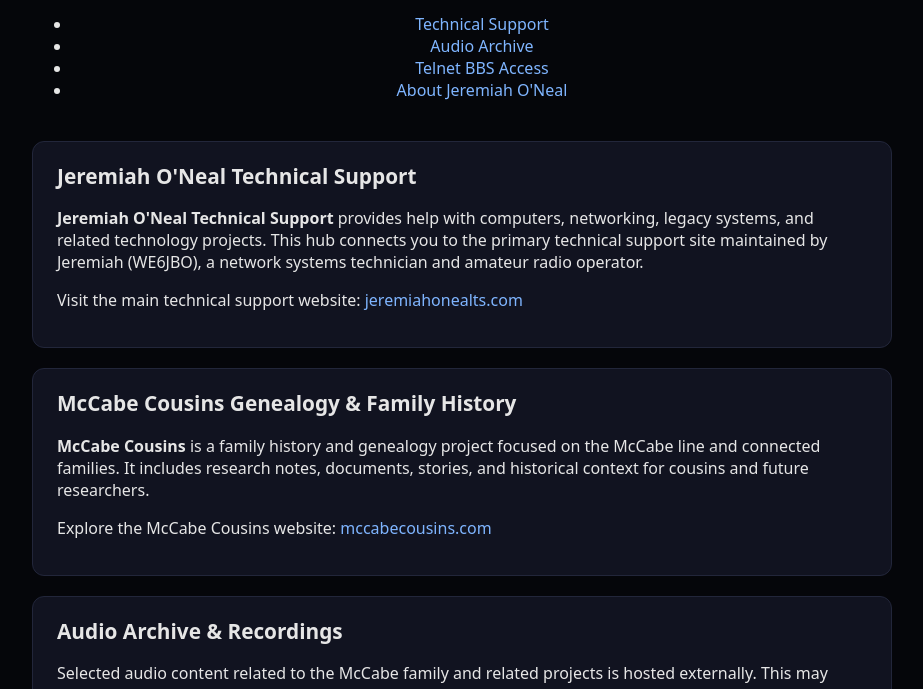
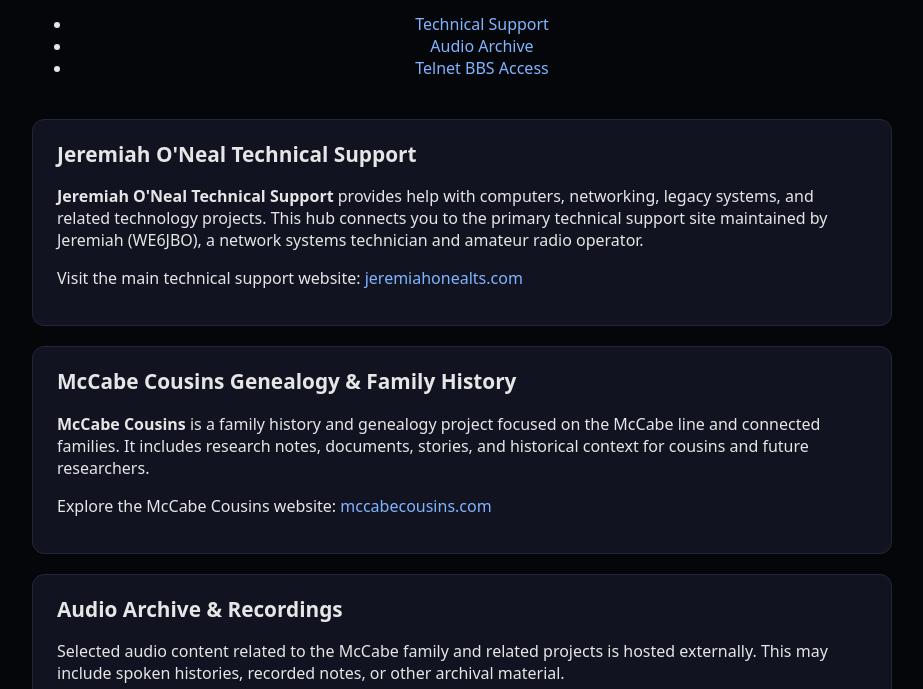
Before and after one commit to we6jbo/we6jbobbs.org, a plain HTML site: page index.html in a window 1280 px wide. Shown: the part 111-800 px from the top of the page, without its empty margins (178-1101 px from the left). Drawn offline with Linux system fonts and the light colour scheme.

Commit message:
Update index.html

```diff
--- a/index.html
+++ b/index.html
@@ -74,7 +74,6 @@
           <li><a href="http://mccabecousins.com/>McCabe Cousins Genealogy</a></li>
           <li><a href="http://www.mccabecousins.com/audio/audio7.php">Audio Archive</a></li>
           <li><a href="telnet://kg09e62.glddns.com:23">Telnet BBS Access</a></li>
-          <li><a href="XXX">About Jeremiah O&apos;Neal</a></li>
         </ul>
       </nav>
     </header>
```
